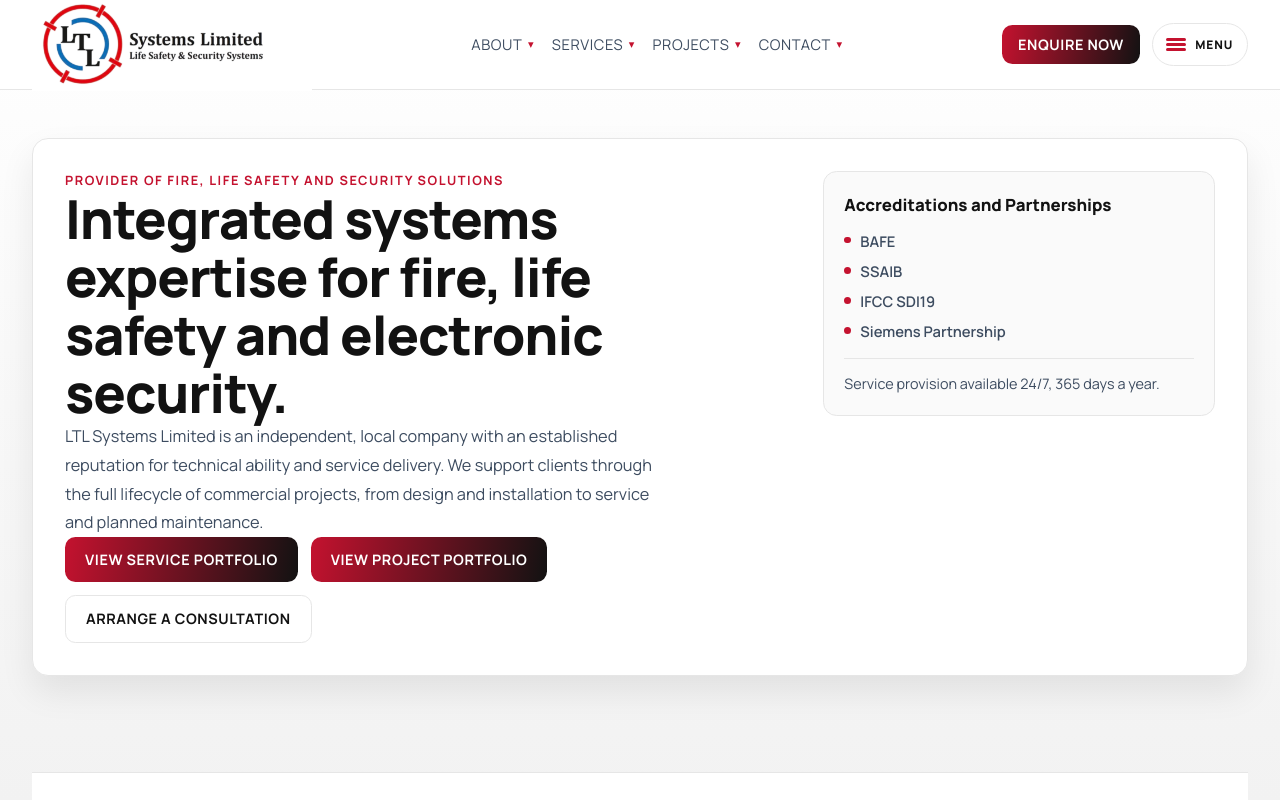
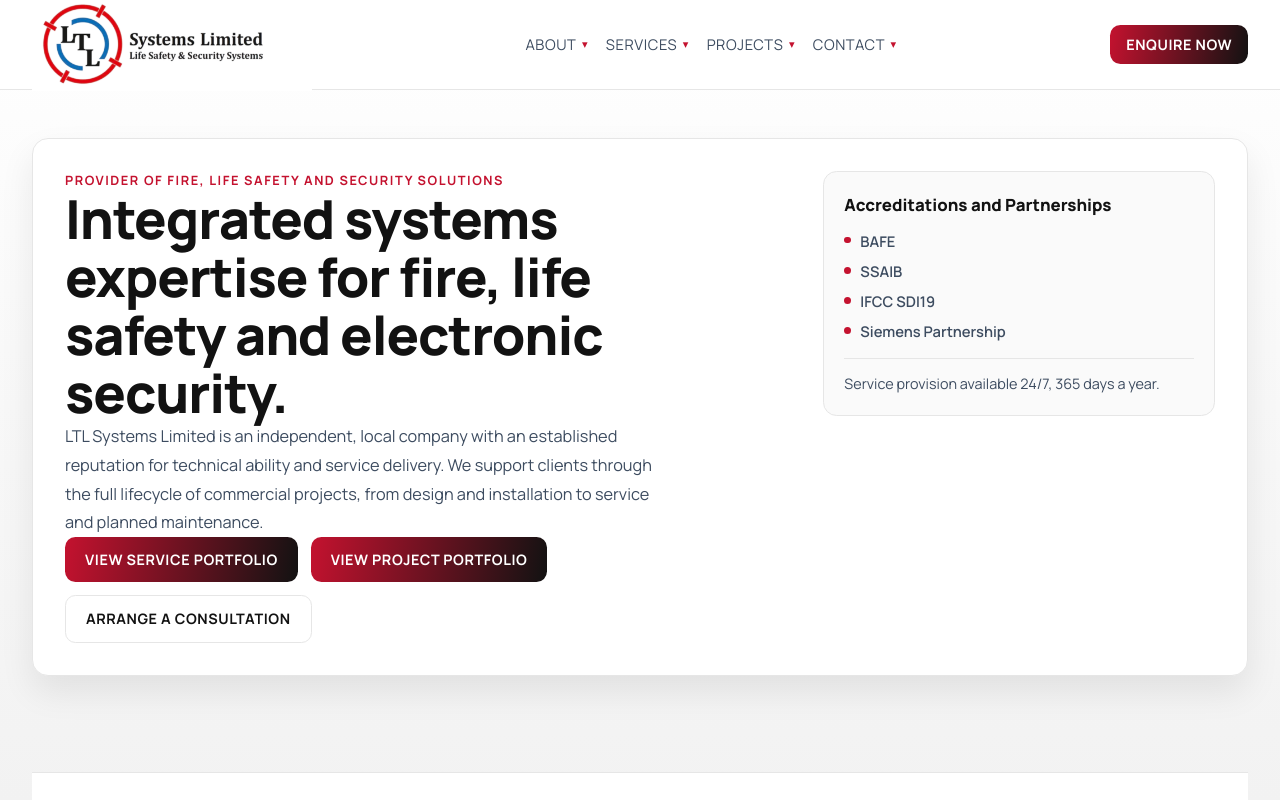
Before and after one commit to t82rhzrjnh-del/LTL-SYSTEMS, a Next.js app: page / in a window 1280 px wide. Shown: the top 800 px of the page. Built offline with nearby package versions, Linux system fonts and the light colour scheme; a web font is replaced by a local one.

Commit message:
Fix desktop nav visibility after mobile menu changes

```diff
--- a/app/globals.css
+++ b/app/globals.css
@@ -139,7 +139,6 @@ a {
 
 .site-nav {
   align-items: center;
-  display: flex;
   gap: 1.1rem;
 }
 
@@ -657,8 +656,25 @@ a {
     height: 76px;
   }
 
+  .site-nav {
+    display: none;
+  }
+
   .brand-mark img {
     width: min(220px, 58vw) !important;
+  }
+
+  .mobile-menu-toggle {
+    align-items: center;
+    background: var(--bg-panel);
+    border: 1px solid var(--corp-border);
+    border-radius: 999px;
+    cursor: pointer;
+    display: inline-flex;
+    gap: 0.6rem;
+    height: 2.7rem;
+    padding: 0 0.85rem;
+    white-space: nowrap;
   }
 
   .hero {
@@ -696,16 +712,7 @@ a {
 /* ── Mobile menu ───────────────────────────────────── */
 
 .mobile-menu-toggle {
-  align-items: center;
-  background: var(--bg-panel);
-  border: 1px solid var(--corp-border);
-  border-radius: 999px;
-  cursor: pointer;
-  display: inline-flex;
-  gap: 0.6rem;
-  height: 2.7rem;
-  padding: 0 0.85rem;
-  white-space: nowrap;
+  display: none;
 }
 
 .hamburger,
```
